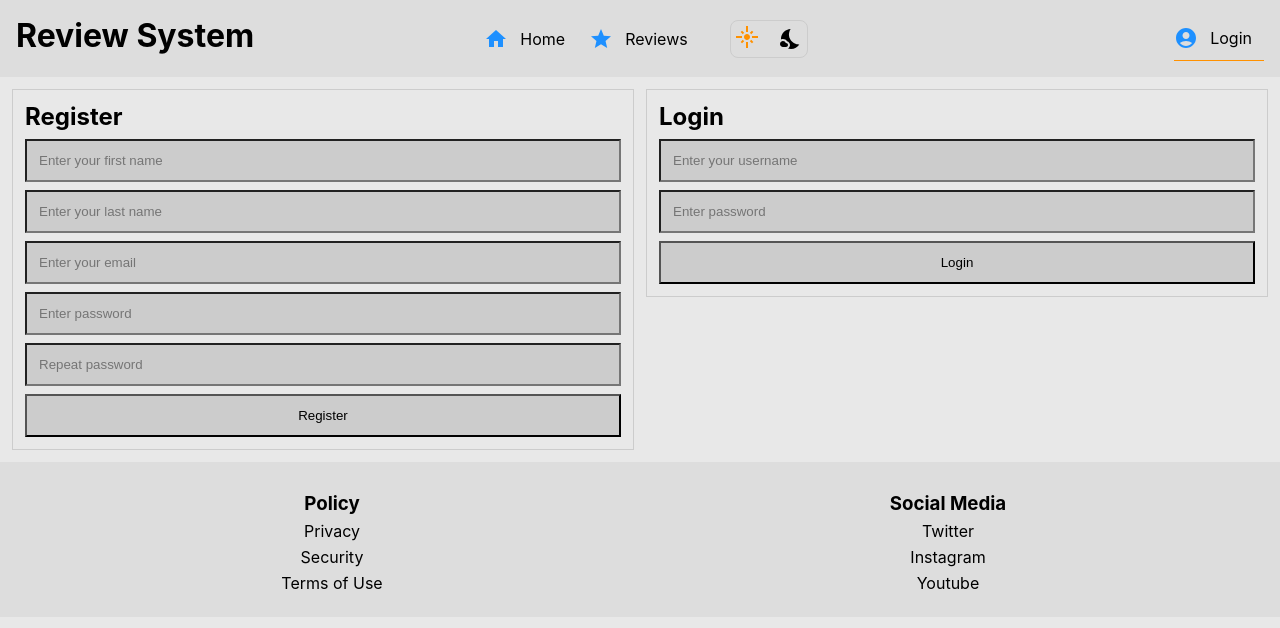
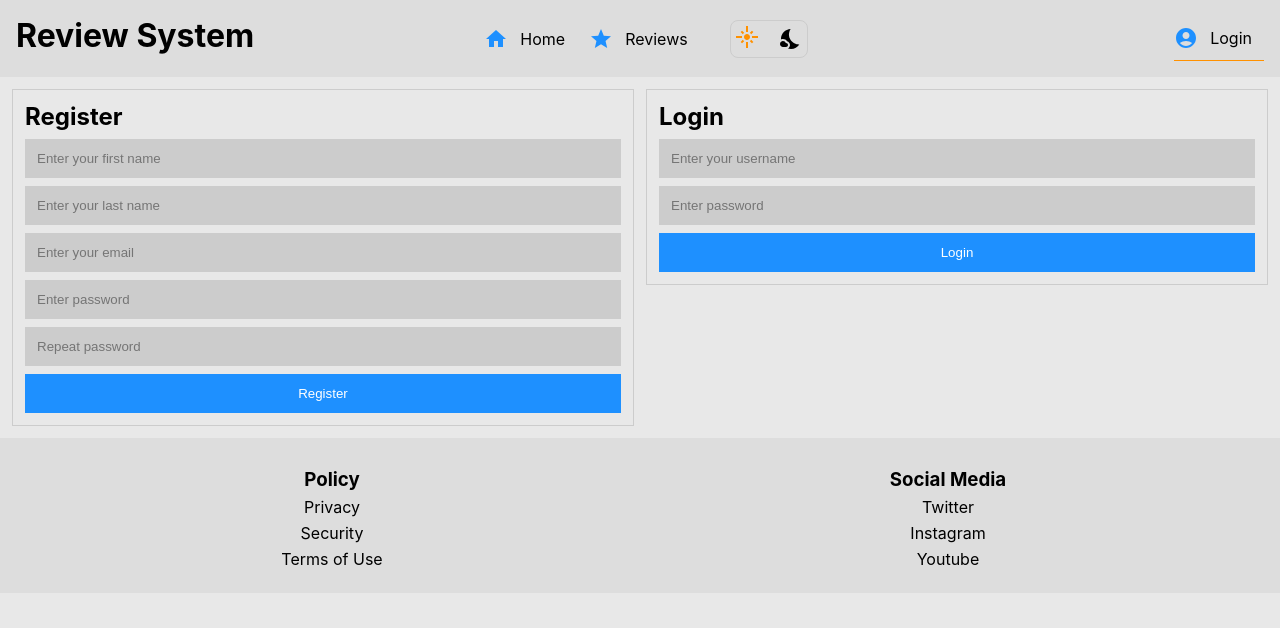
Before and after one commit to amanag0101/review-system, a Next.js app: page /login in a window 1280 px wide. Shown: the top 628 px of the page. Built offline with nearby package versions, Linux system fonts and the light colour scheme.

Commit message:
Integrated API to login and register user

```diff
--- a/components/public/authentication/Login.tsx
+++ b/components/public/authentication/Login.tsx
@@ -1,10 +1,8 @@
 import { FormEvent, useState } from "react";
 import styles from "./login.module.css";
-
-interface LoginUserPayload {
-    email: string,
-    password: string
-}
+import { LoginUserPayload } from "./interface/LoginUserPayload";
+import { Constants } from "../constants/Constants";
+import { UserResponse } from "./interface/UserResponse";
 
 export default function Login() {
   const [email, setEmail] = useState<string>("");
@@ -17,6 +15,22 @@ export default function Login() {
         email: email,
         password: password
     }
+
+    fetch(`${Constants.API_URL}/user/login`, {
+      method: "POST",
+      headers: {
+        "Content-type": "application/json; charset=UTF-8",
+      },
+      body: JSON.stringify(payload),
+    })
+      .then(async (response) => {
+        const res: UserResponse = await response.json() as UserResponse;
+        if (response.ok && response.status === 200) {
+          console.log("Registration Successfull");
+          // login user
+        }
+      })
+      .catch((error) => console.log(error));
   }
 
   return (
--- a/components/public/authentication/Register.tsx
+++ b/components/public/authentication/Register.tsx
@@ -1,13 +1,8 @@
 import { ChangeEvent, FormEvent, useEffect, useState } from "react";
 import styles from "./register.module.css";
-
-interface RegisterUserPayload {
-    firstName: string,
-    lastName: string,
-    email: string,
-    password: string,
-    passwordRepeat: string
-}
+import { Constants } from "../constants/Constants";
+import { RegisterUserPayload } from "./interface/RegisterUserPayload";
+import { UserResponse } from "./interface/UserResponse";
 
 export default function Register() {
   const [firstName, setFirstName] = useState<string>("");
@@ -24,9 +19,25 @@ export default function Register() {
       lastName: lastName,
       email: email,
       password: password,
-            passwordRepeat: passwordRepeat
+      passwordRepeat: passwordRepeat,
     };
+
+    fetch(`${Constants.API_URL}/user/register`, {
+      method: "POST",
+      headers: {
+        "Content-type": "application/json; charset=UTF-8",
+      },
+      body: JSON.stringify(payload),
+    })
+      .then(async (response) => {
+        const res: UserResponse = await response.json() as UserResponse;
+        if (response.ok && response.status === 200) {
+          console.log("Registration Successfull");
+          // login user
         }
+      })
+      .catch((error) => console.log(error));
+  };
 
   return (
     <form className={styles.register} onSubmit={registerUser}>
@@ -34,32 +45,32 @@ export default function Register() {
       <input
         type="text"
         placeholder="Enter your first name"
-                onChange={(e) => setFirstName(e.target.value)}>
-            </input>
+        onChange={(e) => setFirstName(e.target.value)}
+      ></input>
       <input
         type="text"
         placeholder="Enter your last name"
-                onChange={(e) => setLastName(e.target.value)}>
-            </input>
+        onChange={(e) => setLastName(e.target.value)}
+      ></input>
       <input
         type="email"
         placeholder="Enter your email"
-                onChange={(e) => setEmail(e.target.value)}>
-            </input>
+        onChange={(e) => setEmail(e.target.value)}
+      ></input>
       <input
         type="password"
         placeholder="Enter password"
         autoComplete="on"
-                onChange={(e) => setPassword(e.target.value)}>
-            </input>
+        onChange={(e) => setPassword(e.target.value)}
+      ></input>
       <input
         type="password"
         placeholder="Repeat password"
         autoComplete="on"
-                onChange={(e) => setPasswordRepeat(e.target.value)}>
-            </input>
+        onChange={(e) => setPasswordRepeat(e.target.value)}
+      ></input>
 
-            <input type="submit" value="Register"/>
+      <input type="submit" value="Register" />
     </form>
   );
 }
--- /dev/null
+++ b/components/public/authentication/interface/LoginUserPayload.ts
@@ -0,0 +1,4 @@
+export interface LoginUserPayload {
+    email: string,
+    password: string
+}
--- /dev/null
+++ b/components/public/authentication/interface/RegisterUserPayload.ts
@@ -0,0 +1,7 @@
+export interface RegisterUserPayload {
+    firstName: string;
+    lastName: string;
+    email: string;
+    password: string;
+    passwordRepeat: string;
+}
--- /dev/null
+++ b/components/public/authentication/interface/UserResponse.ts
@@ -0,0 +1,8 @@
+export interface UserResponse {
+    id: number,
+    firstName: string,
+    lastName: string,
+    email: string,
+    roles: string[],
+    token: string
+}
--- /dev/null
+++ b/components/public/constants/Constants.ts
@@ -0,0 +1,4 @@
+export enum Constants {
+    BRAND_NAME = "Notebook",
+    API_URL = "http://localhost:9091/api/v1"
+}
--- a/styles/globals.css
+++ b/styles/globals.css
@@ -12,6 +12,11 @@ body {
 
 a {
   text-decoration: none;
+}
+
+button,
+input[type="submit"] {
+  cursor: pointer;
 }
 
 .horizontal-divider {
@@ -47,9 +52,19 @@ body[data-theme="light"] a {
   color: var(--color-text-primary);
 }
 
-body[data-theme="light"] input {
+body[data-theme="light"] input,
+body[data-theme="light"] input,
+body[data-theme="light"] select,
+body[data-theme="light"] textarea {
   background-color: var(--color-background-secondary);
   color: var(--color-text-primary);
+  border: none;
+}
+
+body[data-theme="light"] button,
+body[data-theme="light"] input[type="submit"] {
+  background-color: var(--color-blue);
+  color: #fff;
 }
 
 /* Dark Theme */
@@ -74,9 +89,18 @@ body[data-theme="dark"] a {
   color: var(--color-text-primary);
 }
 
-body[data-theme="dark"] input {
+body[data-theme="dark"] input,
+body[data-theme="dark"] input,
+body[data-theme="dark"] textarea  {
   background-color: var(--color-background-secondary);
   color: var(--color-text-primary);
+  border: none;
+}
+
+body[data-theme="dark"] button,
+body[data-theme="dark"] input[type="submit"] {
+  background-color: var(--color-blue);
+  color: #fff;
 }
 
 /* Scrollbar */
```
Lines whose indentation alone changed are shown as unchanged.
